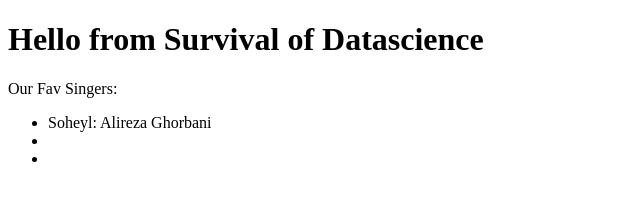
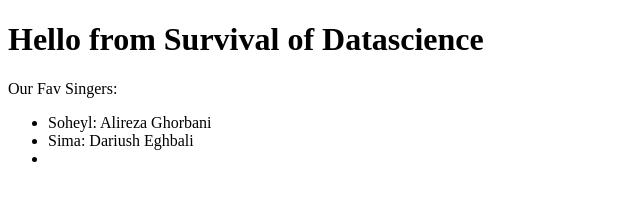
Before and after one commit to simayadolahi/git-tut, a plain HTML site: page index.html in a window 1280 px wide. Shown: the whole page, without its empty margins (0-640 px from the left). Drawn offline with Linux system fonts and the light colour scheme.

Commit message:
add sima fav singer

```diff
--- a/index.html
+++ b/index.html
@@ -13,7 +13,7 @@
     Our Fav Singers:
     <ul>
         <li>Soheyl: Alireza Ghorbani</li>
-        <li></li>
+        <li>Sima: Dariush Eghbali</li>
         <li></li>
     </ul>
 </body>
```
